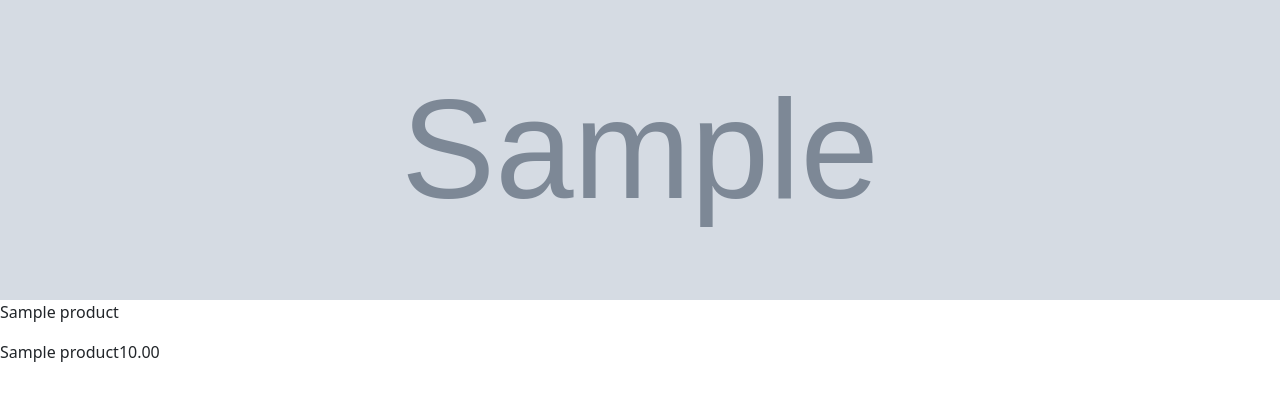
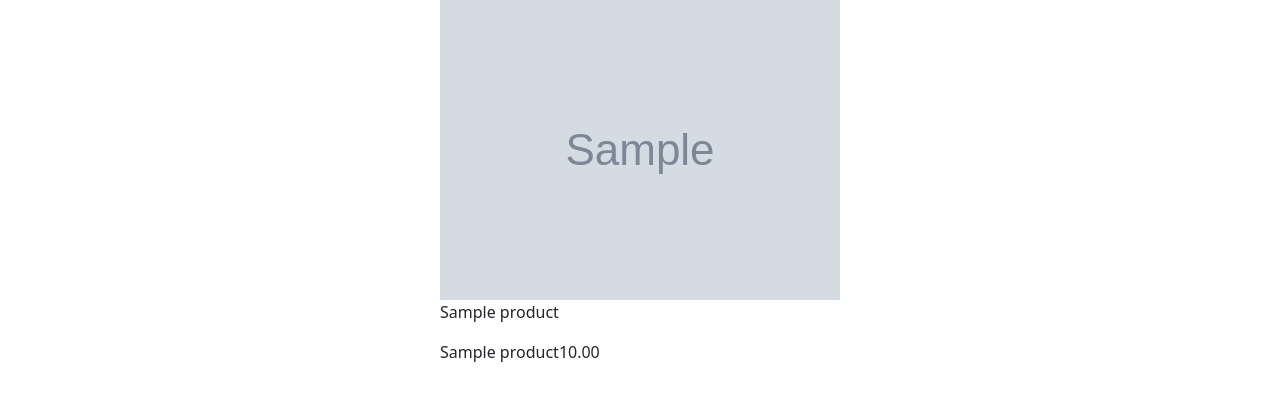
Before and after one commit to Gozebone/eat2eat, a Django app: page / in a window 1280 px wide. Shown: the part 112-513 px from the top of the page. Run offline with Django 4.2, Linux system fonts and the light colour scheme; tables that the repository leaves empty hold one stand-in row (values such as "Sample post"); grey boxes marked "Sample" are stand-in pictures.

Commit message:
center menu

```diff
--- a/static/css/home.css
+++ b/static/css/home.css
@@ -2,6 +2,8 @@
     overflow: auto;
     white-space: nowrap;
     flex-direction: row;
+    align-items: center;
+    justify-content: center;
 }
 
 div.scrollable a {
@@ -13,3 +15,10 @@
     display: flex;
     flex-flow: column wrap;
 }
+
+#menu {
+    display: flex;
+    flex-flow: row wrap;
+    align-items: center;
+    justify-content: center;
+}
```
